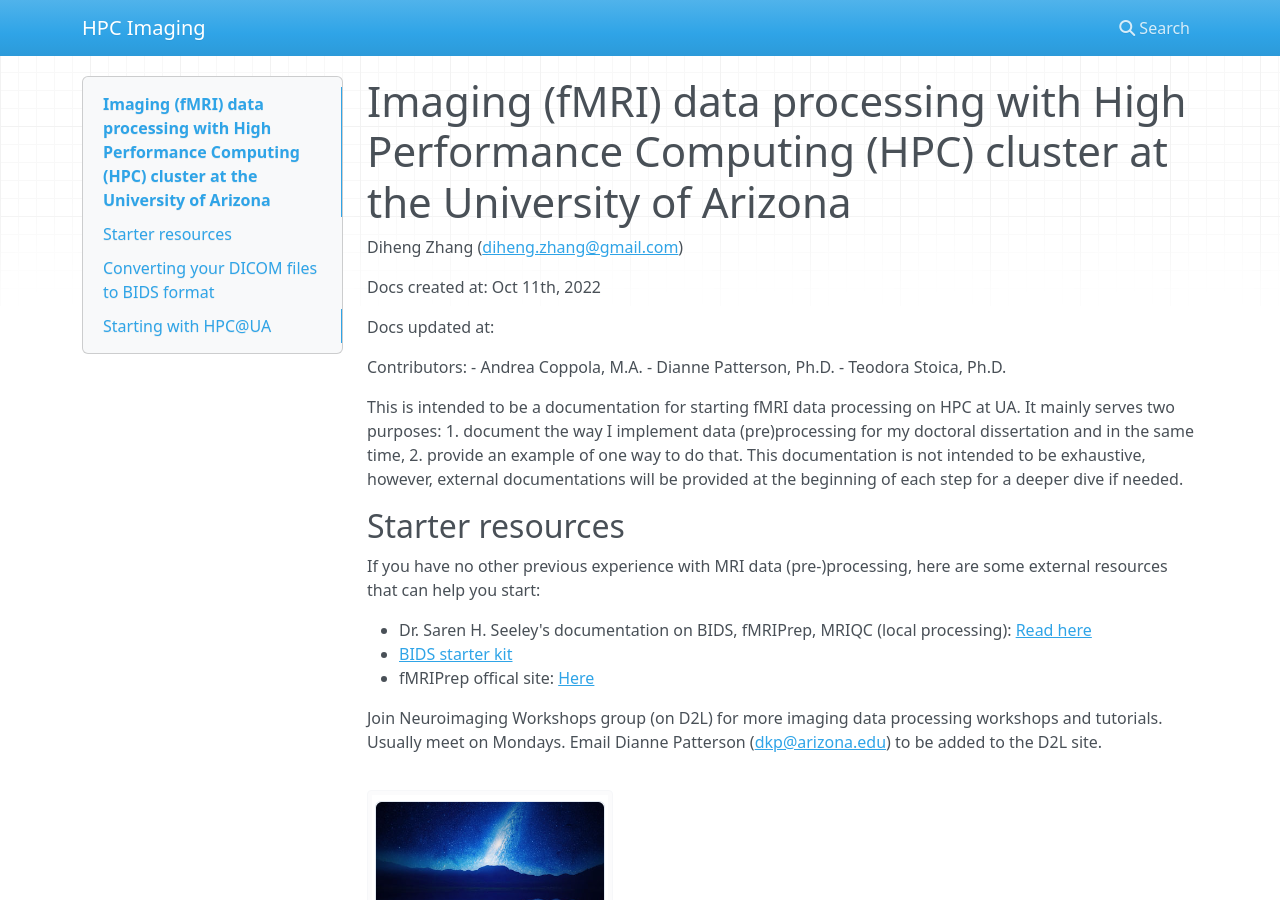
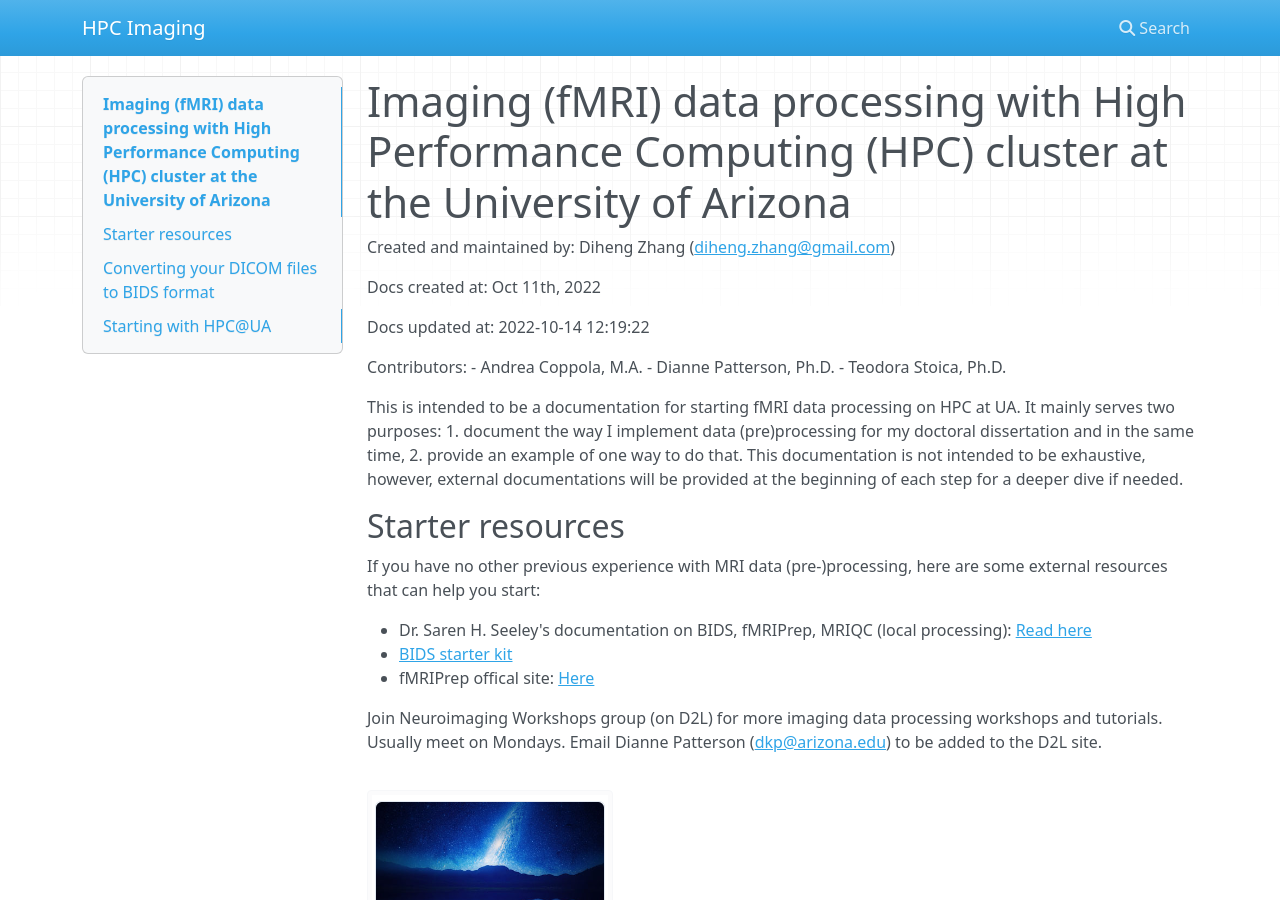
Before and after one commit to Diheng/HPC_imaging, an MkDocs documentation site: the page built from docs/index.md, in a window 1280 px wide and 900 px high. Built offline with MkDocs 1.6.1, drawn with Linux system fonts in a browser that asks for light colours; nearby versions of some CDN libraries.

Commit message:
Added timestamp

```diff
--- a/docs/index.md
+++ b/docs/index.md
@@ -1,10 +1,10 @@
 # Imaging (fMRI) data processing with High Performance Computing (HPC) cluster at the University of Arizona
 
-Diheng Zhang ([diheng.zhang@gmail.com](mailto:diheng.zhang@gmail.com))
+Created and maintained by: Diheng Zhang ([diheng.zhang@gmail.com](mailto:diheng.zhang@gmail.com))
 
 Docs created at: Oct 11th, 2022
 
-Docs updated at: <time>
+Docs updated at: 2022-10-14 12:19:22
 
 Contributors:
 - Andrea Coppola, M.A.
```
